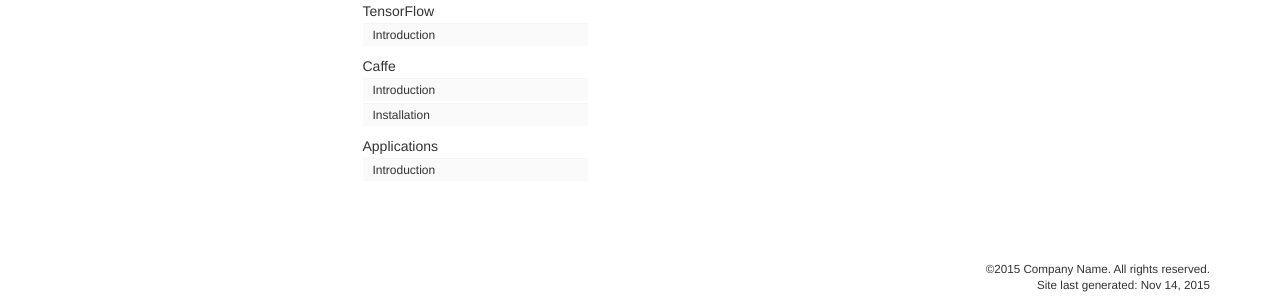
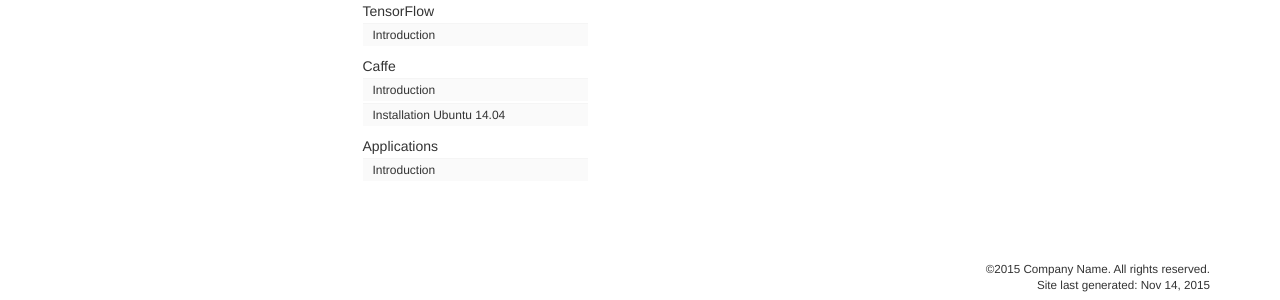
Before and after one commit to youngkyoonjang/material, a Jekyll site: the page built from tocpage.html, in a window 1280 px wide. Shown: the part 328-628 px from the top of the page. Built offline with Jekyll 4.4.1, drawn with Linux system fonts in a browser that asks for light colours; nearby versions of some CDN libraries; library files that are not in the unit come from our copies; Markdown is read by kramdown in place of the engine named in the settings; comment, search, counter and statistics services are not loaded.

Commit message:
Update sidebar_doc.yml

```diff
--- a/_data/sidebar_doc.yml
+++ b/_data/sidebar_doc.yml
@@ -70,7 +70,8 @@
           platform: all
           product: all
           version: all
-        - title: Installation
+        - title: Installation Ubuntu 14.04
+          url: /doc_caffe_install_ubuntu1404.html
           audience: writers, designers
           platform: all
           product: all
```
